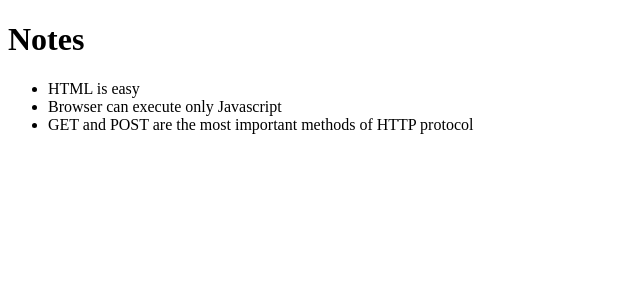
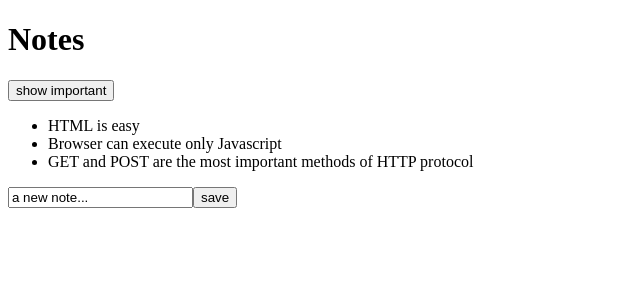
Before and after one commit to Will282/FullStackOpen, a React (Create React App) app in the folder part2/notes/: page / in a window 1280 px wide. Shown: the top 300 px of the page, without its empty margins (0-640 px from the left). Built offline with nearby package versions, Linux system fonts and the light colour scheme.

Commit message:
Notes app exercise

```diff
--- a/part2/notes/src/App.js
+++ b/part2/notes/src/App.js
@@ -1,15 +1,50 @@
-import React from "react";
+import React, { useState } from "react";
 import Note from "./components/Note";
 
-const App = ({ notes }) => {
+const App = (props) => {
+  const [notes, setNotes] = useState(props.notes);
+  const [newNote, setNewNote] = useState("a new note...");
+  const [showAll, setShowAll] = useState(true);
+
+  const addNote = (event) => {
+    event.preventDefault();
+    const noteObject = {
+      content: newNote,
+      date: new Date().toISOString(),
+      important: Math.random() < 0.5,
+      id: notes.length + 1,
+    };
+
+    setNotes(notes.concat(noteObject));
+    setNewNote("");
+  };
+
+  const handleNoteChange = (event) => {
+    console.log(event.target.value);
+    setNewNote(event.target.value);
+  };
+
+  const notesToShow = showAll
+    ? notes
+    : notes.filter((note) => note.important);
+
   return (
     <div>
       <h1>Notes</h1>
+      <div>
+        <button onClick={() => setShowAll(!showAll)}>
+          show {showAll ? 'important' : 'all' }
+        </button>
+      </div>
       <ul>
-        {notes.map((note, i) => (
+        {notesToShow.map((note, i) => (
           <Note key={i} note={note} />
         ))}
       </ul>
+      <form onSubmit={addNote}>
+        <input value={newNote} onChange={handleNoteChange} />
+        <button type="submit">save</button>
+      </form>
     </div>
   );
 };
```
Also changed, not shown: 1 other file (tests, documents, lock files or other folders).
